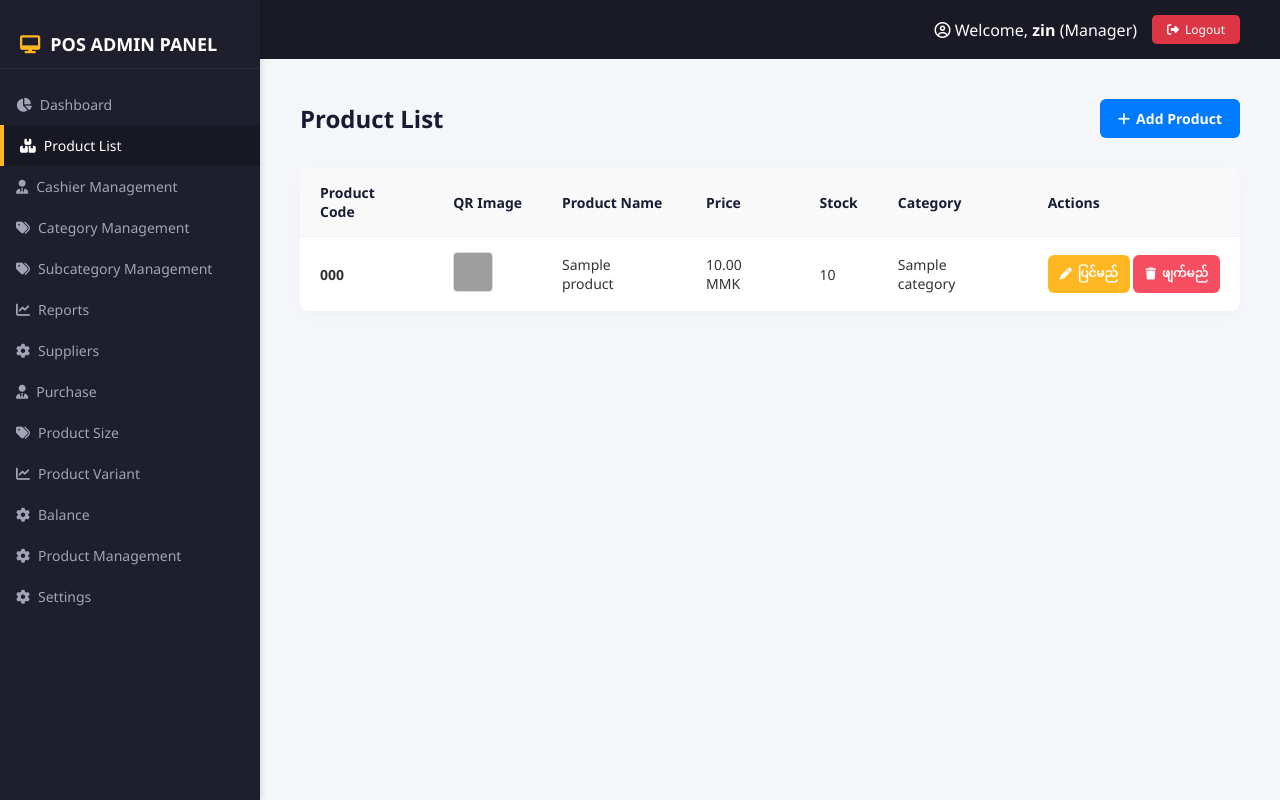
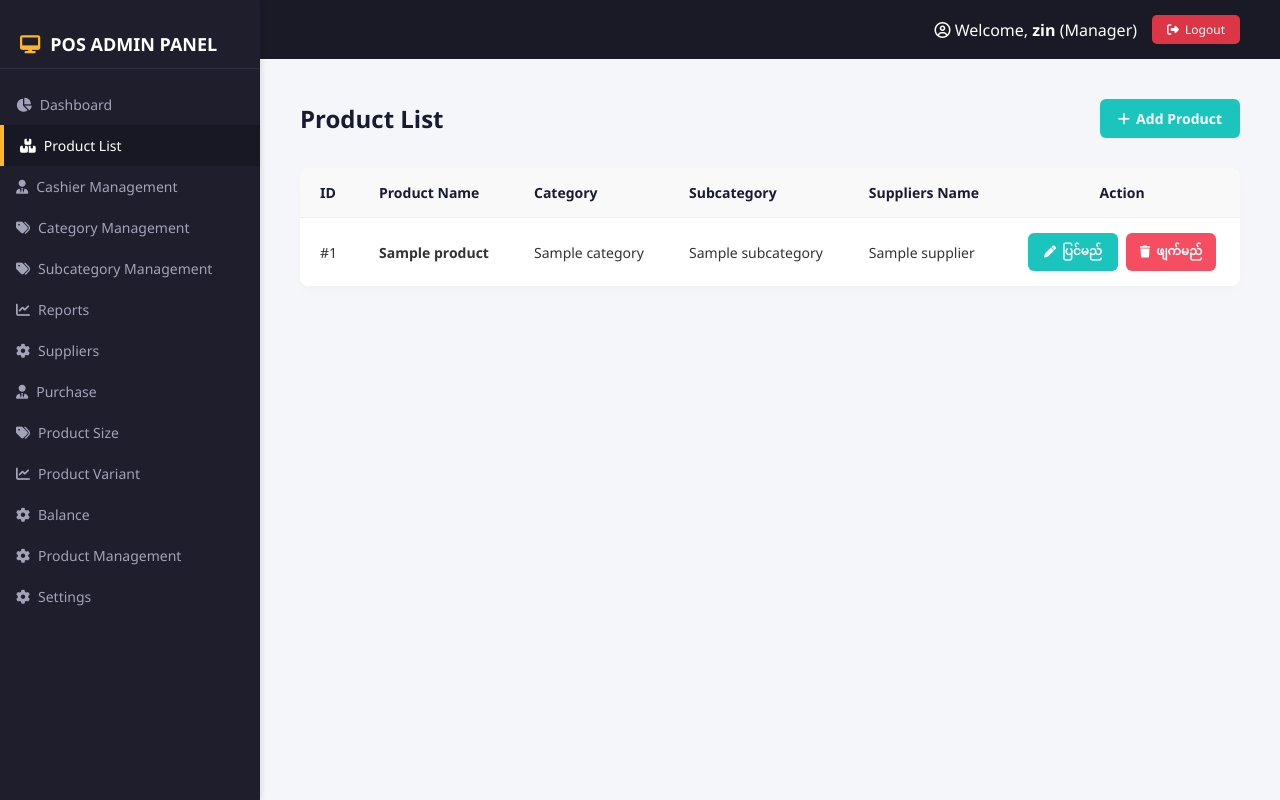
Before and after one commit to zthawdarphyo/my_pos_project, a Django app: page /products/dashboard/ in a window 1280 px wide, after a click on "Product List". Run offline with Django 5.2, Linux system fonts and the light colour scheme; data comes from the database, SQL or seed files in the repository; tables that the repository leaves empty hold one stand-in row (values such as "Sample post"); grey boxes are pictures that could not be loaded.

Commit message:
Rebuild Product Management tab: modal add form with Category/Subcategory/Supplier, edit modal, pagination

```diff
--- a/products/templates/products/admin_dashboard.html
+++ b/products/templates/products/admin_dashboard.html
@@ -137,34 +137,58 @@
             <div id="products" class="tab-content">
                 <div class="section-header">
                     <h1>Product List</h1>
-                    <button class="btn btn-blue" onclick="openModal('productModal')"><i class="fa-solid fa-plus"></i> Add Product</button>
+                    <button class="btn btn-green" onclick="openModal('productModal')"><i class="fa-solid fa-plus"></i> Add Product</button>
                 </div>
                 <table>
                     <thead>
-                        <tr><th>Product Code</th><th>QR Image</th><th>Product Name</th><th>Price</th><th>Stock</th><th>Category</th><th>Actions</th></tr>
+                        <tr><th>ID</th><th>Product Name</th><th>Category</th><th>Subcategory</th><th>Suppliers Name</th><th style="text-align: center;">Action</th></tr>
                     </thead>
                     <tbody>
-                        {% for prod in products %}
+                        {% for prod in product_page %}
                         <tr>
-                            <td><b>{{ prod.product_code }}</b></td>
-                            <td>
-                                {% if prod.qr_code %}<img src="{{ prod.qr_code.url }}" width="40" height="40" style="border-radius:4px; border:1px solid #ddd;">{% endif %}
-                            </td>
-                            <td>{{ prod.name }}</td>
-                            <td>{{ prod.price }} MMK</td>
-                            <td>{{ prod.stock }}</td>
+                            <td>#{{ prod.id }}</td>
+                            <td><b>{{ prod.name }}</b></td>
                             <td>{{ prod.category.name }}</td>
-                            <td>
-                                <button class="btn btn-warning" onclick="openEditModal('{{ prod.id }}', '{{ prod.product_code }}', '{{ prod.name }}', '{{ prod.price }}', '{{ prod.stock }}', '{{ prod.category.id }}')"><i class="fa-solid fa-pen"></i> ပြင်မည်</button>
-                                <form action="{% url 'products:delete_product' prod.id %}" method="POST" style="display:inline;">
-                                    {% csrf_token %}
-                                    <button type="submit" class="btn btn-danger" onclick="return confirm('သေချာပါသလား?')"><i class="fa-solid fa-trash"></i> ဖျက်မည်</button>
-                                </form>
+                            <td>{{ prod.subcategory.name|default:"-" }}</td>
+                            <td>{{ prod.supplier.name|default:"-" }}</td>
+                            <td style="text-align: center;">
+                                <div style="display: inline-flex; gap: 8px; justify-content: center;">
+                                    <button type="button" class="btn btn-green" style="min-width: 90px; padding: 6px 12px; font-size: 12px; justify-content: center;" onclick="openEditModal('{{ prod.id }}', '{{ prod.product_code }}', '{{ prod.name }}', '{{ prod.price }}', '{{ prod.stock }}', '{{ prod.category.id }}', '{{ prod.subcategory.id|default:'' }}', '{{ prod.supplier.id|default:'' }}')"><i class="fa-solid fa-pen"></i> ပြင်မည်</button>
+                                    <form action="{% url 'products:delete_product' prod.id %}" method="POST" style="display:inline;">
+                                        {% csrf_token %}
+                                        <button type="submit" class="btn btn-danger" style="min-width: 90px; padding: 6px 12px; font-size: 12px; justify-content: center;" onclick="return confirm('ဖျက်မှာ သေချာလား?')"><i class="fa-solid fa-trash"></i> ဖျက်မည်</button>
+                                    </form>
+                                </div>
                             </td>
                         </tr>
+                        {% empty %}
+                        <tr><td colspan="6" style="text-align: center; color: #999; padding: 20px;">ပစ္စည်း မရှိပါ။</td></tr>
                         {% endfor %}
                     </tbody>
                 </table>
+                {% if product_page.paginator.num_pages > 1 %}
+                <div class="pagination" style="display: flex; justify-content: center; align-items: center; gap: 6px; margin-top: 16px; flex-wrap: wrap;">
+                    {% if product_page.has_previous %}
+                        <a href="?tab=products&product_page={{ product_page.previous_page_number }}" class="btn btn-secondary" style="padding: 6px 12px; font-size: 12px;"><i class="fa-solid fa-angle-left"></i> Prev</a>
+                    {% else %}
+                        <span class="btn btn-secondary" style="padding: 6px 12px; font-size: 12px; opacity: 0.5; cursor: not-allowed;"><i class="fa-solid fa-angle-left"></i> Prev</span>
+                    {% endif %}
+
+                    {% for num in product_page_range %}
+                        {% if num == product_page.number %}
+                            <span class="btn btn-green" style="padding: 6px 12px; font-size: 12px; min-width: 34px; justify-content: center;">{{ num }}</span>
+                        {% else %}
+                            <a href="?tab=products&product_page={{ num }}" class="btn btn-secondary" style="padding: 6px 12px; font-size: 12px; min-width: 34px; justify-content: center;">{{ num }}</a>
+                        {% endif %}
+                    {% endfor %}
+
+                    {% if product_page.has_next %}
+                        <a href="?tab=products&product_page={{ product_page.next_page_number }}" class="btn btn-secondary" style="padding: 6px 12px; font-size: 12px;">Next <i class="fa-solid fa-angle-right"></i></a>
+                    {% else %}
+                        <span class="btn btn-secondary" style="padding: 6px 12px; font-size: 12px; opacity: 0.5; cursor: not-allowed;">Next <i class="fa-solid fa-angle-right"></i></span>
+                    {% endif %}
+                </div>
+                {% endif %}
             </div>
 
             <div id="cashiers" class="tab-content">
@@ -778,49 +802,44 @@
     </div>
 
     <div id="productModal" class="modal">
-        <div class="modal-content" style="width: 550px;"> <div class="modal-header">Add New Product</div>
+        <div class="modal-content">
+            <div class="modal-header">Add New Product</div>
             <form action="{% url 'products:add_product' %}" method="POST">
                 {% csrf_token %}
-
-                <div class="form-group" style="text-align: center;">
-                    <label style="font-weight: bold; color: #007bff;"><i class="fa-solid fa-camera"></i> Barcode Scanner Camera</label>
-                    <div id="interactive" style="width: 100%; min-height: 250px; background: #333; border-radius: 8px; margin-bottom: 10px; overflow: hidden;"></div>
-                    <button type="button" class="btn btn-cyan" onclick="startCameraScanner()" style="font-size: 12px; padding: 6px 12px;">
-                        <i class="fa-solid fa-play"></i> Start Camera
-                    </button>
-                    <button type="button" class="btn btn-danger" onclick="stopCameraScanner()" style="font-size: 12px; padding: 6px 12px;">
-                        <i class="fa-solid fa-stop"></i> Stop Camera
-                    </button>
-                </div>
-
-                <div class="form-group">
-                    <label>Product Code</label>
-                    <input type="text" name="product_code" id="product_code" class="form-control" required readonly />
-                    <small style="color: #28a745;" id="scan-status"></small>
-                </div>
                 <div class="form-group">
                     <label>Product Name</label>
                     <input type="text" name="name" class="form-control" required>
                 </div>
                 <div class="form-group">
-                    <label>Price (MMK)</label>
-                    <input type="number" name="price" step="0.01" class="form-control" required>
-                </div>
-                <div class="form-group">
-                    <label>Stock Qty</label>
-                    <input type="number" name="stock" class="form-control" required>
-                </div>
-                <div class="form-group">
                     <label>Category</label>
                     <select name="category" class="form-control" required>
+                        <option value="">Select Category</option>
                         {% for cat in categories %}
                             <option value="{{ cat.id }}">{{ cat.name }}</option>
                         {% endfor %}
                     </select>
                 </div>
-                <div class="modal-footer">
-                    <button type="button" class="btn btn-secondary" onclick="closeProductModal()">Cancel</button>
-                    <button type="submit" class="btn btn-blue">Save Product</button>
+                <div class="form-group">
+                    <label>Subcategory</label>
+                    <select name="subcategory" class="form-control">
+                        <option value="">Select Subcategory</option>
+                        {% for sub in subcategories %}
+                            <option value="{{ sub.id }}">{{ sub.name }}</option>
+                        {% endfor %}
+                    </select>
+                </div>
+                <div class="form-group">
+                    <label>Supplier</label>
+                    <select name="supplier" class="form-control">
+                        <option value="">Select Supplier</option>
+                        {% for sup in suppliers %}
+                            <option value="{{ sup.id }}">{{ sup.name }}</option>
+                        {% endfor %}
+                    </select>
+                </div>
+                <div class="modal-footer" style="justify-content: center;">
+                    <button type="button" class="btn btn-danger" onclick="closeModal('productModal')"><i class="fa-solid fa-xmark"></i> Cancel</button>
+                    <button type="submit" class="btn btn-green"><i class="fa-solid fa-check"></i> Save</button>
                 </div>
             </form>
         </div>
@@ -832,20 +851,8 @@
             <form id="editProductForm" method="POST">
                 {% csrf_token %}
                 <div class="form-group">
-                    <label>Product Code</label>
-                    <input type="text" id="edit_product_code" name="product_code" class="form-control" required>
-                </div>
-                <div class="form-group">
                     <label>Product Name</label>
                     <input type="text" id="edit_name" name="name" class="form-control" required>
-                </div>
-                <div class="form-group">
-                    <label>Price (MMK)</label>
-                    <input type="number" id="edit_price" name="price" step="0.01" class="form-control" required>
-                </div>
-                <div class="form-group">
-                    <label>Stock Qty</label>
-                    <input type="number" id="edit_stock" name="stock" class="form-control" required>
                 </div>
                 <div class="form-group">
                     <label>Category</label>
@@ -855,9 +862,27 @@
                         {% endfor %}
                     </select>
                 </div>
-                <div class="modal-footer">
-                    <button type="button" class="btn btn-secondary" onclick="closeModal('editProductModal')">Cancel</button>
-                    <button type="submit" class="btn btn-warning">Update Product</button>
+                <div class="form-group">
+                    <label>Subcategory</label>
+                    <select id="edit_subcategory" name="subcategory" class="form-control">
+                        <option value="">Select Subcategory</option>
+                        {% for sub in subcategories %}
+                            <option value="{{ sub.id }}">{{ sub.name }}</option>
+                        {% endfor %}
+                    </select>
+                </div>
+                <div class="form-group">
+                    <label>Supplier</label>
+                    <select id="edit_supplier" name="supplier" class="form-control">
+                        <option value="">Select Supplier</option>
+                        {% for sup in suppliers %}
+                            <option value="{{ sup.id }}">{{ sup.name }}</option>
+                        {% endfor %}
+                    </select>
+                </div>
+                <div class="modal-footer" style="justify-content: center;">
+                    <button type="button" class="btn btn-danger" onclick="closeModal('editProductModal')"><i class="fa-solid fa-xmark"></i> Cancel</button>
+                    <button type="submit" class="btn btn-green"><i class="fa-solid fa-check"></i> Update</button>
                 </div>
             </form>
         </div>
@@ -1214,13 +1239,15 @@
         function openModal(modalId) { document.getElementById(modalId).style.display = 'block'; }
         function closeModal(modalId) { document.getElementById(modalId).style.display = 'none'; }
 
-        function openEditModal(id, code, name, price, stock, catId) {
-            document.getElementById('editProductForm').action = "/products/products/edit/" + id + "/";
-            document.getElementById('edit_product_code').value = code;
+        function openEditModal(id, code, name, price, stock, categoryId, subcategoryId, supplierId) {
+            const form = document.getElementById('editProductForm');
+            form.action = `/products/edit/${id}/`;
+
             document.getElementById('edit_name').value = name;
-            document.getElementById('edit_price').value = price;
-            document.getElementById('edit_stock').value = stock;
-            document.getElementById('edit_category').value = catId;
+            document.getElementById('edit_category').value = categoryId;
+            document.getElementById('edit_subcategory').value = subcategoryId;
+            document.getElementById('edit_supplier').value = supplierId;
+
             openModal('editProductModal');
         }
 
@@ -1297,13 +1324,15 @@
             if (scanStatus) scanStatus.innerText = "ကင်မရာ ပိတ်ထားသည်။";
         }
 
-        function openEditModal(id, code, name, price, stock, catId) {
-            document.getElementById('editProductForm').action = "/products/products/edit/" + id + "/";
-            document.getElementById('edit_product_code').value = code;
+        function openEditModal(id, code, name, price, stock, categoryId, subcategoryId, supplierId) {
+            const form = document.getElementById('editProductForm');
+            form.action = `/products/edit/${id}/`;
+
             document.getElementById('edit_name').value = name;
-            document.getElementById('edit_price').value = price;
-            document.getElementById('edit_stock').value = stock;
-            document.getElementById('edit_category').value = catId;
+            document.getElementById('edit_category').value = categoryId;
+            document.getElementById('edit_subcategory').value = subcategoryId;
+            document.getElementById('edit_supplier').value = supplierId;
+
             openModal('editProductModal');
         }
 
--- a/products/views.py
+++ b/products/views.py
@@ -230,8 +230,18 @@ def admin_dashboard(request):
         _size_start = max(1, _size_total_pages - 1)
     size_page_range = range(_size_start, min(_size_start + 1, _size_total_pages) + 1)
 
+    product_paginator = Paginator(products_list, 4)
+    product_page = product_paginator.get_page(request.GET.get('product_page'))
+    _prod_total_pages = product_paginator.num_pages
+    _prod_start = product_page.number
+    if _prod_start > _prod_total_pages - 1:
+        _prod_start = max(1, _prod_total_pages - 1)
+    product_page_range = range(_prod_start, min(_prod_start + 1, _prod_total_pages) + 1)
+
     context = {
         'products': products_list,
+        'product_page': product_page,
+        'product_page_range': product_page_range,
         'categories': categories,
         'cashiers': cashiers_list,
         'suppliers': suppliers,
@@ -281,13 +291,17 @@ def add_product(request):
         p_name = request.POST.get('name')
         price = request.POST.get('price')
         stock = request.POST.get('stock')
-        category = request.POST.get('category')
+        category_id = request.POST.get('category')
+        subcategory_id = request.POST.get('subcategory')
+        supplier_id = request.POST.get('supplier')
 
         product = Product(
             name=p_name,
             price=price,
             stock=stock,
-            category_id=category
+            category_id=category_id,
+            subcategory_id=subcategory_id if subcategory_id else None,
+            supplier_id=supplier_id if supplier_id else None,
         )
 
         if p_code:
@@ -324,7 +338,12 @@ def edit_product(request, product_id):
         product.stock = request.POST.get('stock')
 
         category_id = request.POST.get('category')
+        subcategory_id = request.POST.get('subcategory')
+        supplier_id = request.POST.get('supplier')
+
         product.category = get_object_or_404(Category, id=category_id)
+        product.subcategory = get_object_or_404(Subcategory, id=subcategory_id) if subcategory_id else None
+        product.supplier = get_object_or_404(Supplier, id=supplier_id) if supplier_id else None
 
         product.save()
         return redirect('/products/dashboard/?tab=products')
```
